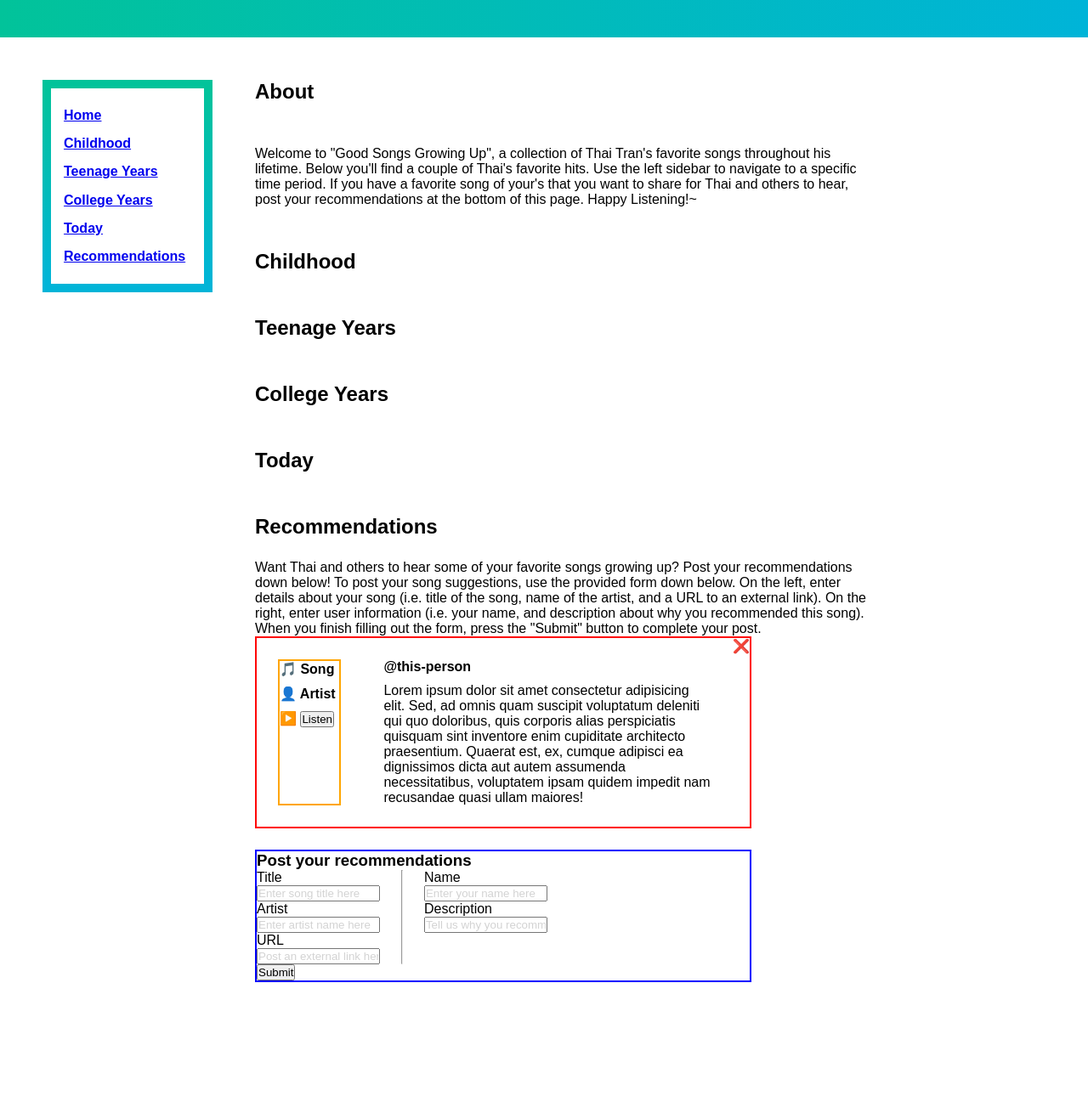
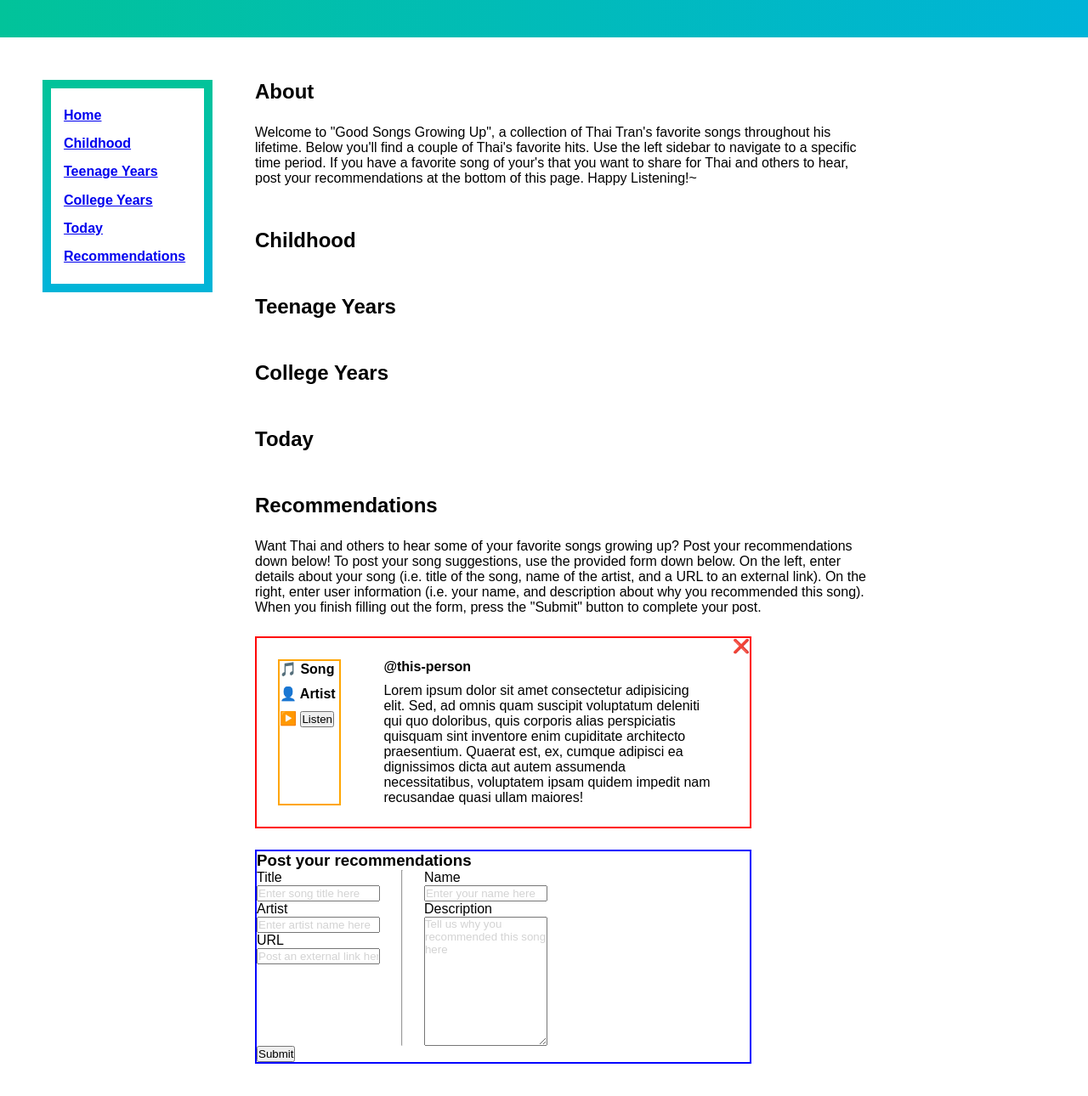
Before and after one commit to thaitommytran/foundations-capstone-project, a website: page client/index.html in a window 1280 px wide. Shown: the part 106-1396 px from the top of the page at 85% size. Before the commit the page ends 1312 px from the top, so only its background shows below. Drawn offline with nearby package versions, Linux system fonts and the light colour scheme; no server answers.

Commit message:
replaced description input with textarea

```diff
--- a/client/index.html
+++ b/client/index.html
@@ -60,7 +60,7 @@
             <p>Lorem ipsum dolor sit amet consectetur adipisicing elit. Sed, ad omnis quam suscipit voluptatum deleniti qui quo doloribus, quis corporis alias perspiciatis quisquam sint inventore enim cupiditate architecto praesentium. Quaerat est, ex, cumque adipisci ea dignissimos dicta aut autem assumenda necessitatibus, voluptatem ipsam quidem impedit nam recusandae quasi ullam maiores!</p>
           </div>
           <div id="close-rec-sect">
-            <h4>❌</h4>
+            <h4 id="x-btn">❌</h4>
           </div>
         </div>
       </div>
@@ -84,7 +84,7 @@
             <label for="name-input">Name</label>
             <input type="text" id="name-input" autocomplete="off" placeholder="Enter your name here" required />
             <label for="description-input">Description</label>
-            <input type="text" id="description-input" autocomplete="off" placeholder="Tell us why you recommended this song here" required />
+            <textarea type="text" id="description-input" autocomplete="off" placeholder="Tell us why you recommended this song here" required cols="30" rows="10"></textarea>
           </div>
         </div>
 
--- a/client/styles.css
+++ b/client/styles.css
@@ -52,12 +52,13 @@ section > div {
   margin: 25px 0;
 }
 
-#about-text {
-  margin: 25px 0;
+#about-text, #rec-text {
+  /* margin: 25px 0; */
+  margin-bottom: 25px;
 }
 
 .song-card {
-  margin: 25px;
+  margin: 0 25px 25px 25px;
   display: flex;
 }
 
```
